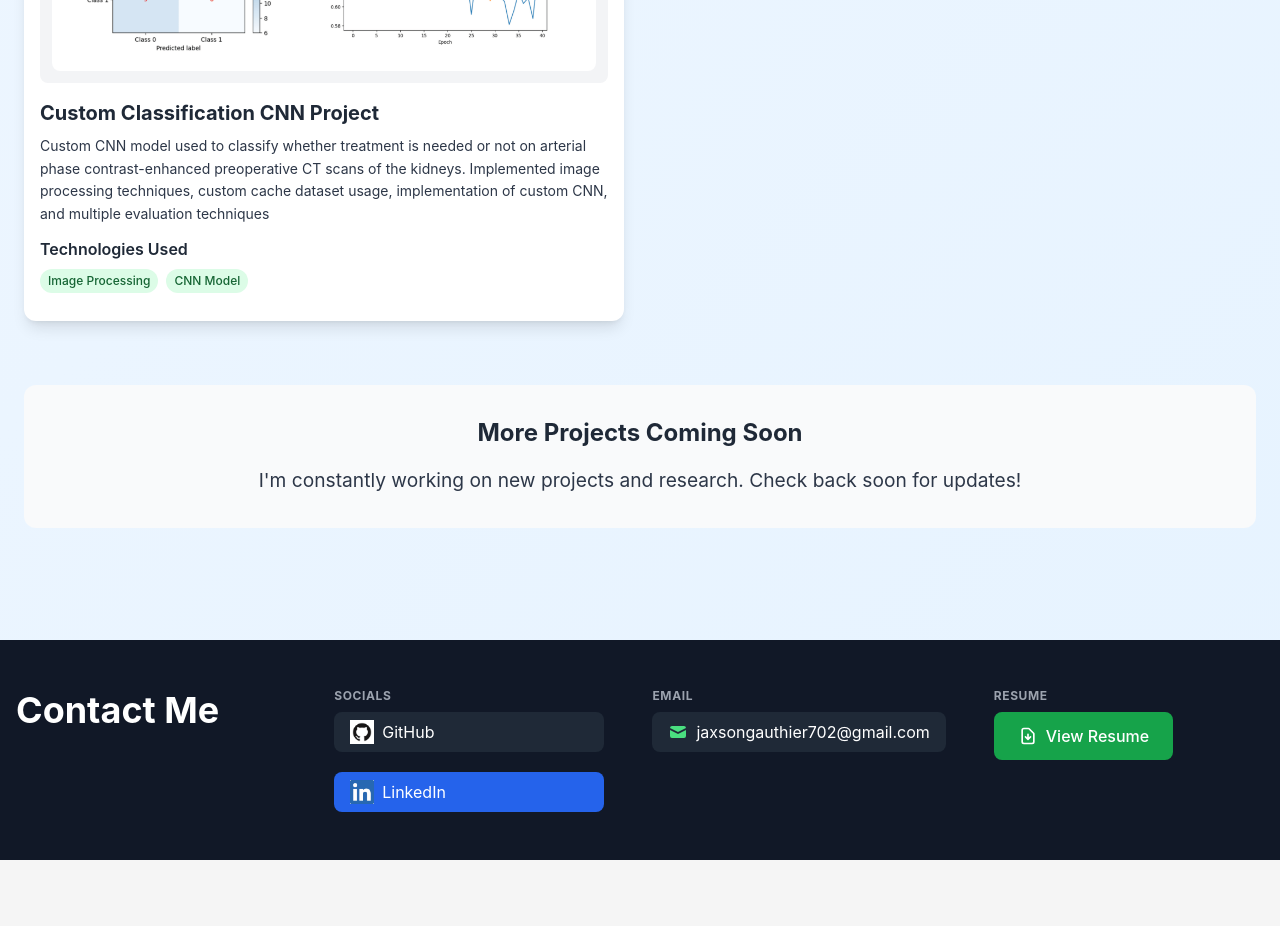
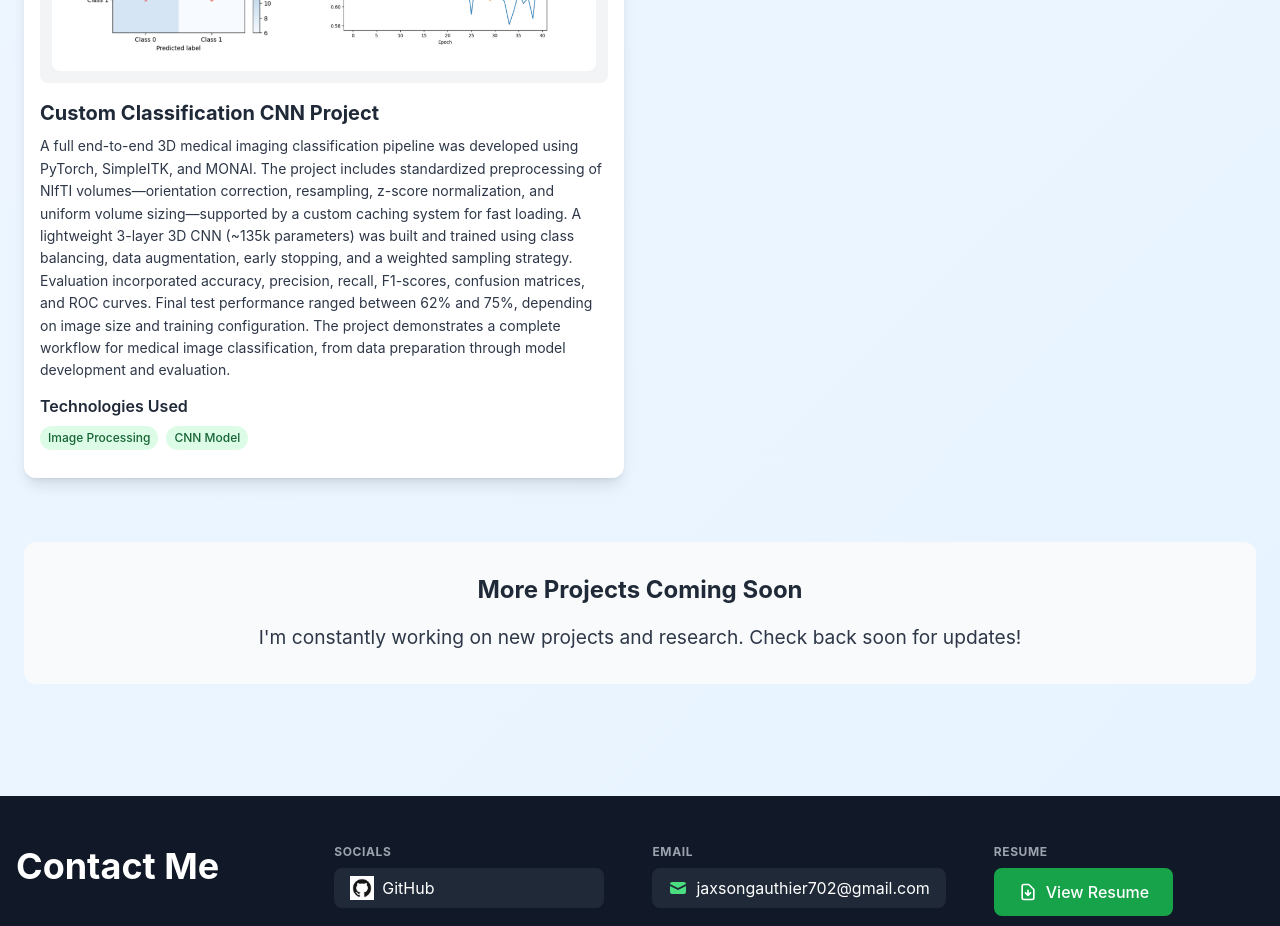
Before and after one commit to jaxgauthier/PersonalWebsite, a React (Vite) app: page /projects in a window 1280 px wide. Shown: the part 2080-3006 px from the top of the page. Before the commit the page ends 2940 px from the top, so only its background shows below. Built offline with nearby package versions, Linux system fonts and the light colour scheme.

Commit message:
added classification project description

```diff
--- a/src/components/Projects.tsx
+++ b/src/components/Projects.tsx
@@ -124,7 +124,7 @@ function Projects_Research() {
     {
       id: 3,
       title: "Custom Classification CNN Project",
-      longDescription: "Custom CNN model used to classify whether treatment is needed or not on arterial phase contrast-enhanced preoperative CT scans of the kidneys. Implemented image processing techniques, custom cache dataset usage, implementation of custom CNN, and multiple evaluation techniques",
+      longDescription: "A full end-to-end 3D medical imaging classification pipeline was developed using PyTorch, SimpleITK, and MONAI. The project includes standardized preprocessing of NIfTI volumes—orientation correction, resampling, z-score normalization, and uniform volume sizing—supported by a custom caching system for fast loading. A lightweight 3-layer 3D CNN (~135k parameters) was built and trained using class balancing, data augmentation, early stopping, and a weighted sampling strategy. Evaluation incorporated accuracy, precision, recall, F1-scores, confusion matrices, and ROC curves. Final test performance ranged between 62% and 75%, depending on image size and training configuration. The project demonstrates a complete workflow for medical image classification, from data preparation through model development and evaluation.",
       technologies: ["Image Processing", "CNN Model"],
       media: classifcation
     }
```
